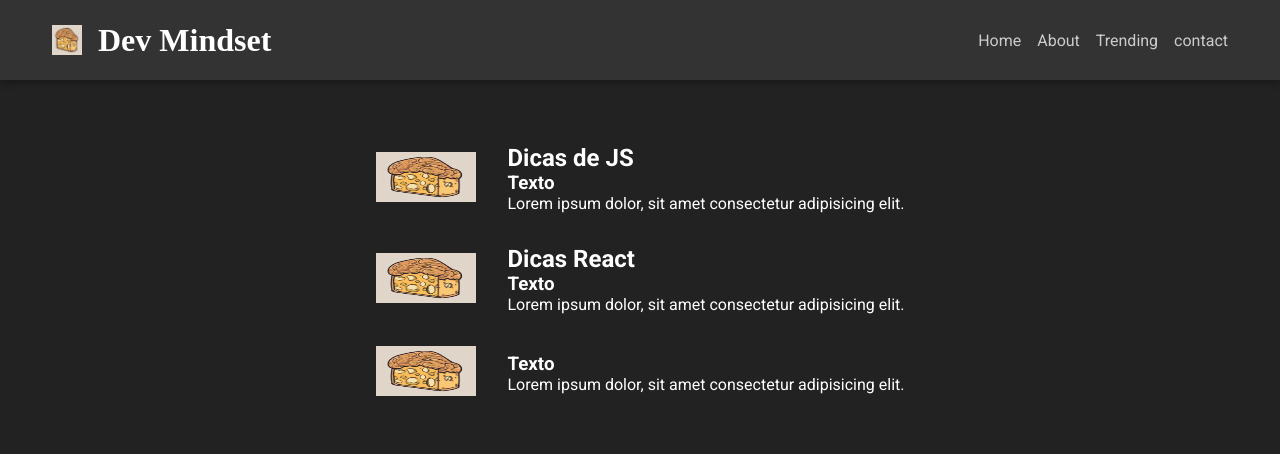
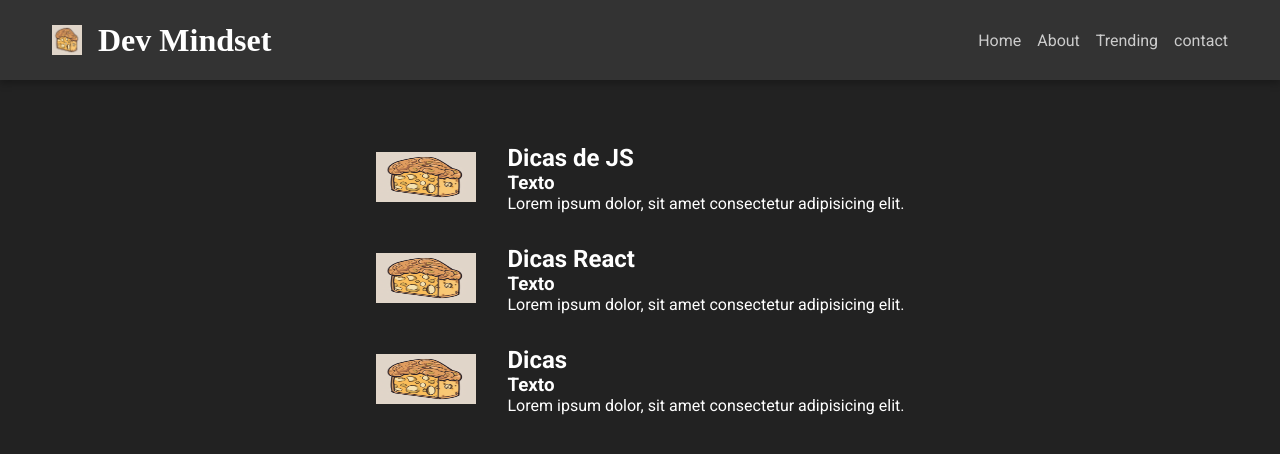
Before and after one commit to jeffmmartins/dev-mindset, a React (Vite) app in the folder dev-mindset/: page / in a window 1280 px wide. Shown: the top 454 px of the page. Built offline with nearby package versions, Linux system fonts and the light colour scheme; a web font is replaced by a local one.

Commit message:
feat: instalando o yarn

```diff
--- a/dev-mindset/src/App.jsx
+++ b/dev-mindset/src/App.jsx
@@ -1,16 +1,23 @@
 import "./style/App.css"
 import {Header} from "./components/Header";
 import { Article } from "./components/Article";
+import { useEffect, useState } from "react";
 
 
 function App() {
+  const [news, setNews] = useState([]);
+
+  useEffect(() => {
+
+  },[])
+
   return (
     <>
       <Header/>
       <section id="article">
         <Article title= "Dicas de JS"/>
         <Article title= "Dicas React"/>
-        <Article/>
+        <Article title = "Dicas"/>
       </section>
     </>
   )
```
